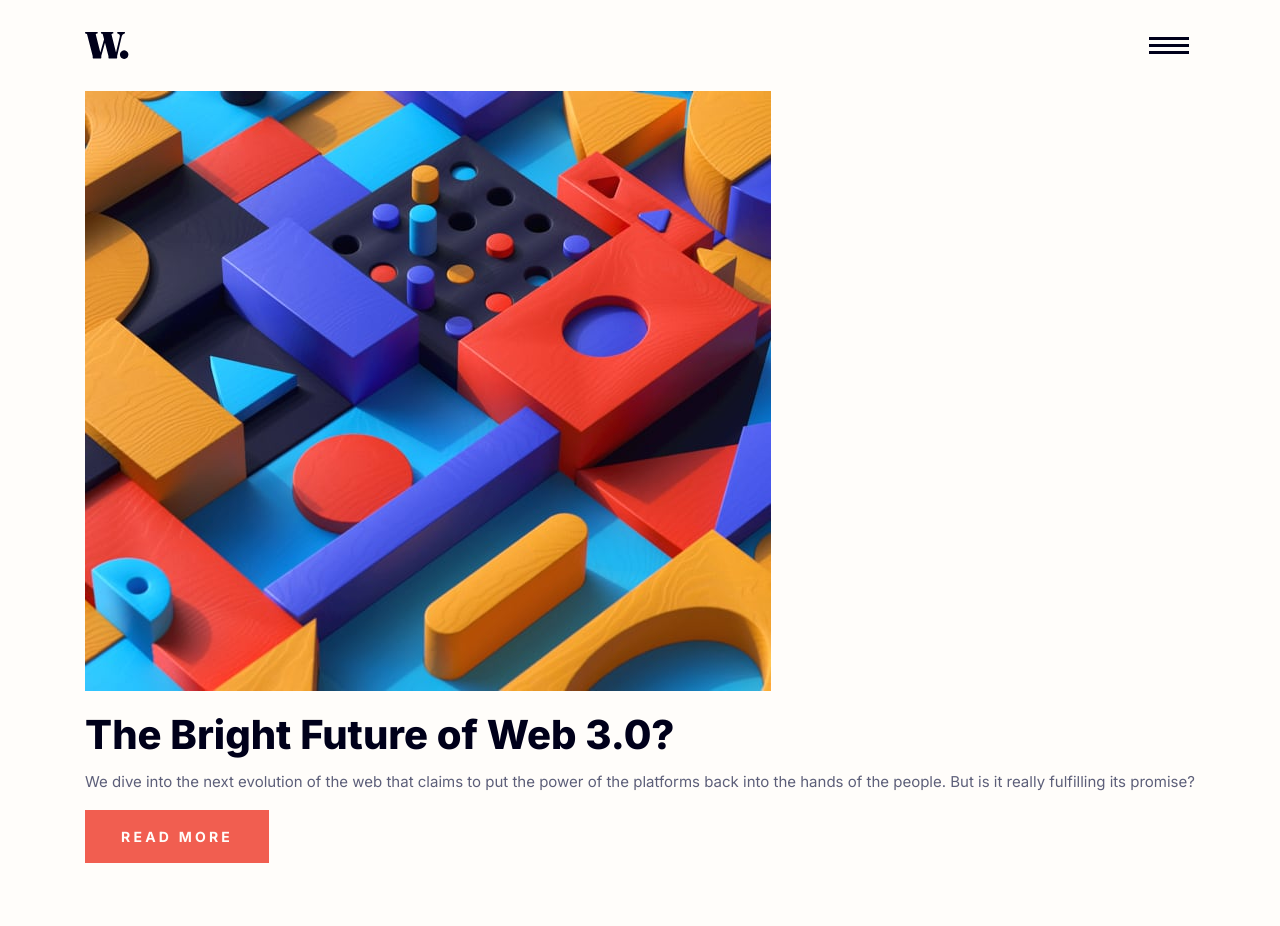
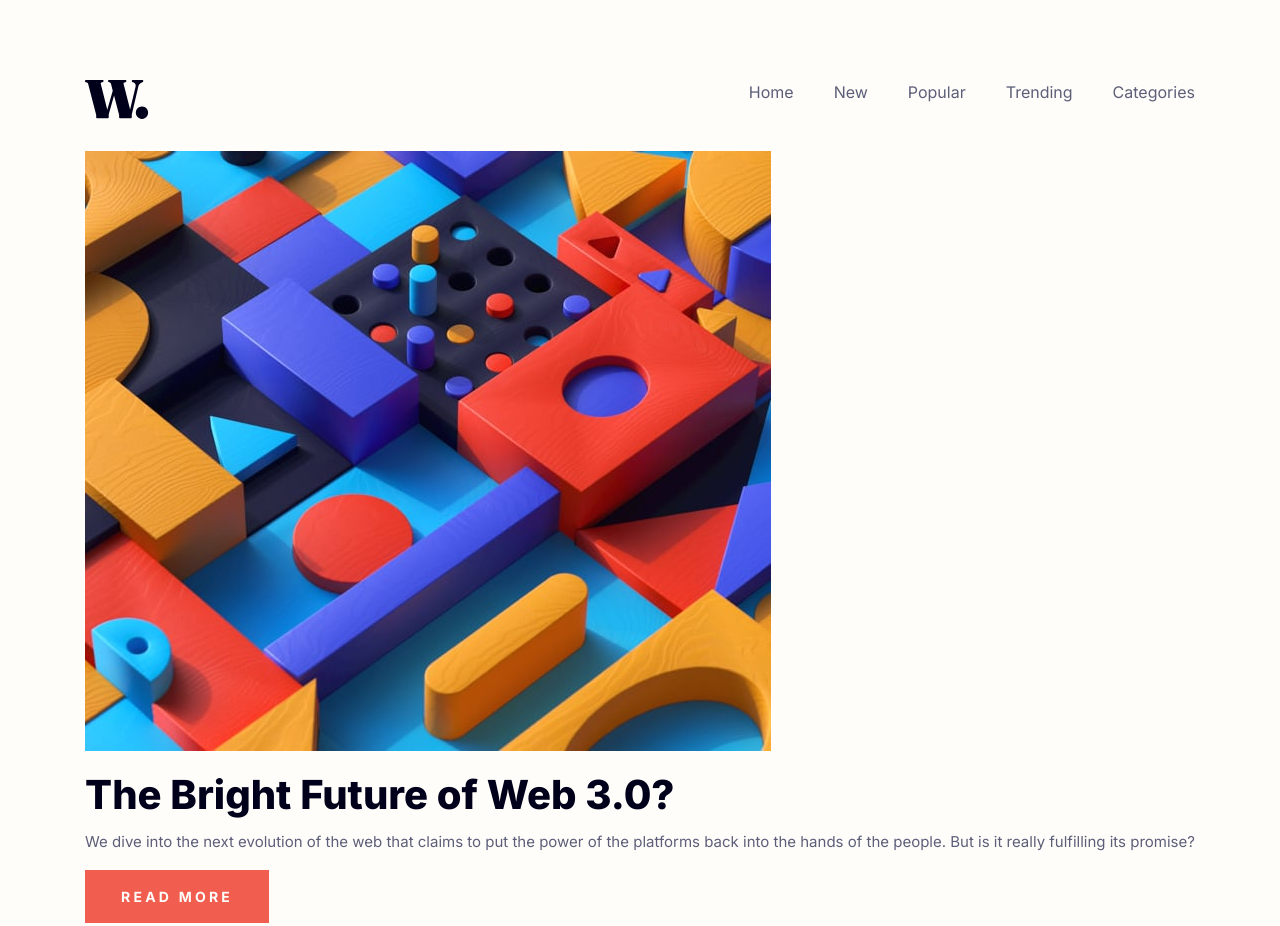
Before and after one commit to xapzx/news-homepage, a plain HTML site: page index.html in a window 1280 px wide. Shown: the top 926 px of the page. Drawn offline with Linux system fonts and the light colour scheme.

Commit message:
Added header style and layout for desktop using media query

```diff
--- a/style.css
+++ b/style.css
@@ -62,6 +62,31 @@ header {
 
 .collapse {
     display: none;
+}
+
+@media (min-width: 700px) {
+    body {
+        padding: 5rem 0;
+    }
+
+    .brand-logo {
+        width: 4rem;
+    }
+
+    .navbar-toggler {
+        display: none;
+    }
+
+    .navbar-collapse {
+        all: unset;
+        color: var(--clr-neutral-dark-grayish-blue);
+        font-size: 1rem;
+        gap: 2.5rem;
+    }
+
+    .collapse {
+        display: flex;
+    }
 }
 
 .content-title {
```
